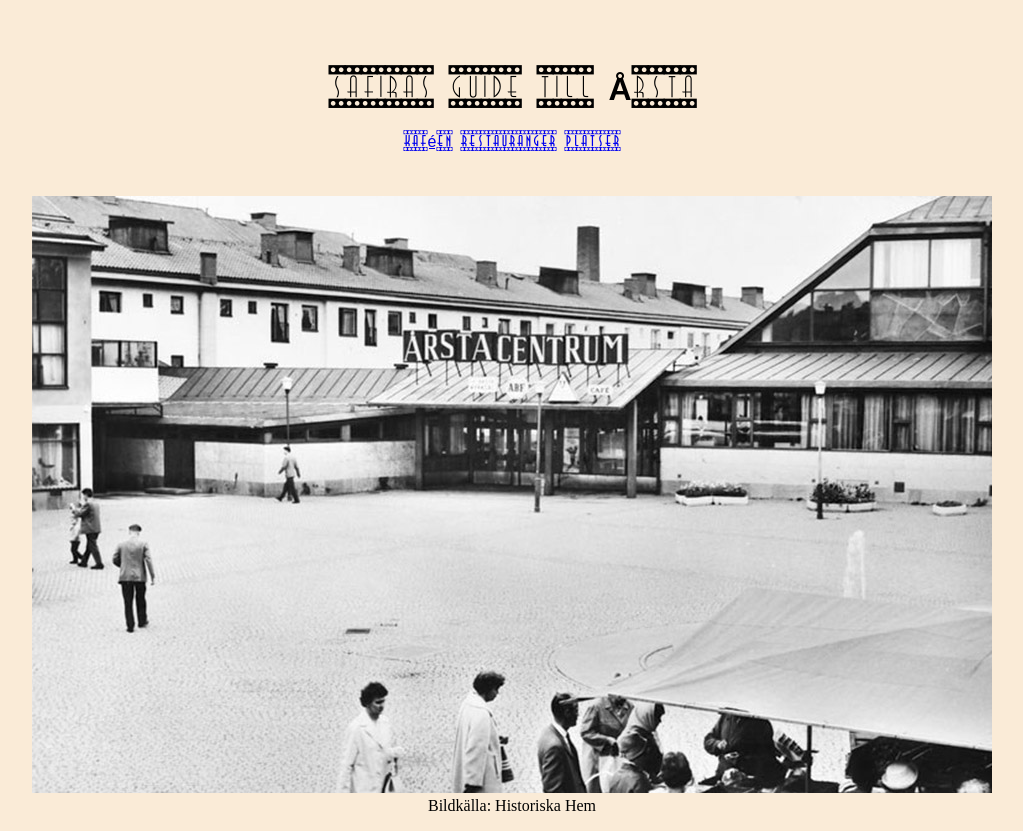
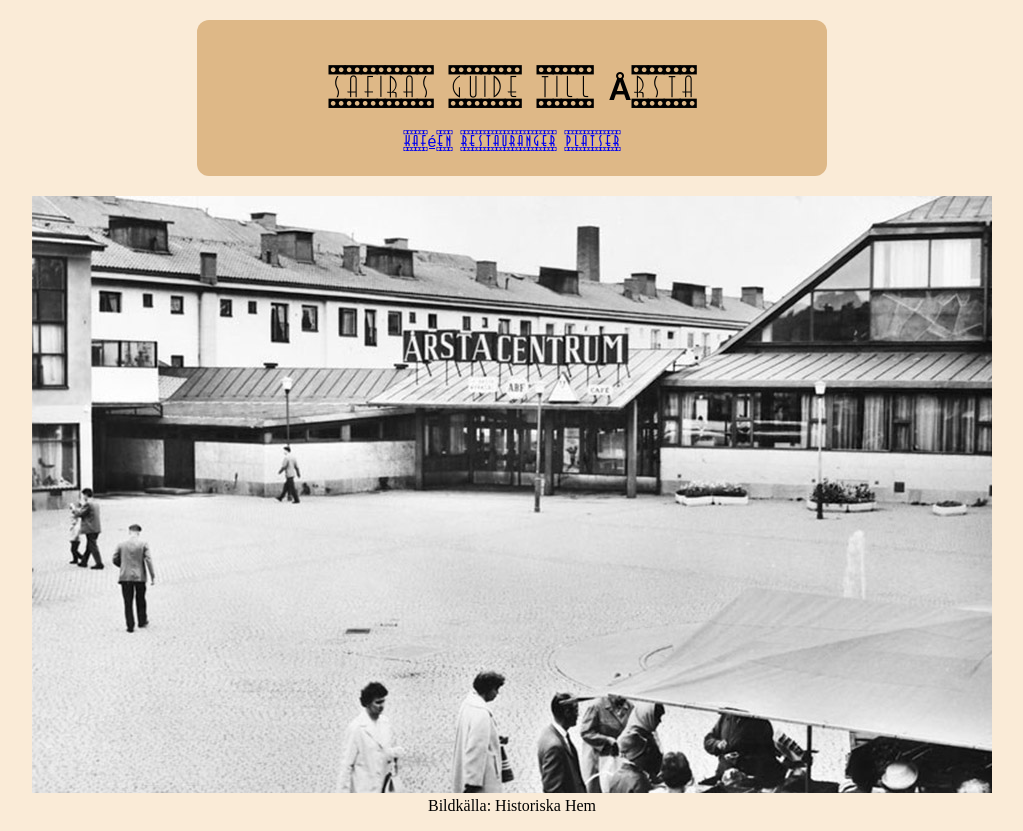
Before and after one commit to safirabertell/test, a plain HTML site: page index.html in a window 1280 px wide. Shown: the whole page, without its empty margins (128-1151 px from the left). Drawn offline with Linux system fonts and the light colour scheme.

Commit message:
Update style.css

```diff
--- a/style.css
+++ b/style.css
@@ -3,6 +3,7 @@
     src: url('fonts/Showtime.ttf') format('truetype');
 }
 body {background-color: antiquewhite; text-align: center;}
-.top-header {font-family: 'MittTypsnitt' burlywood; text-align: center; padding: 25px 15px;max-width: 600px; margin: 20px auto; border-radius: 12px;font-family: 'MittTypsnitt', sans-serif;}
+.top-header {background-color: burlywood; text-align: center; padding: 25px 15px;max-width: 600px; margin: 20px auto; border-radius: 12px;font-family: 'MittTypsnitt', sans-serif;}
+.top-header h1 {font-family: 'MittTypsnitt', sans-serif;}
 .center-box {text-align: center; margin-top: 20px;}
 .source-text {font-size: 12px; color: #555555; margin-top: 6px;}
```
